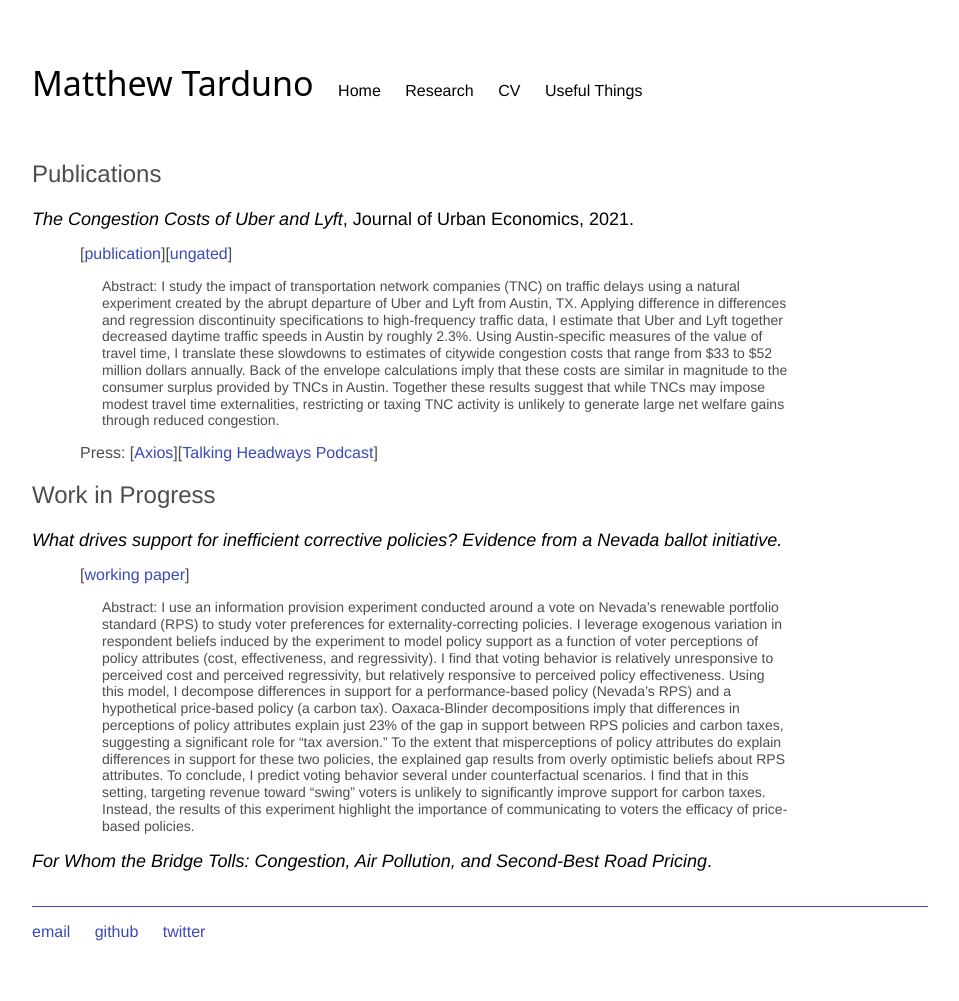
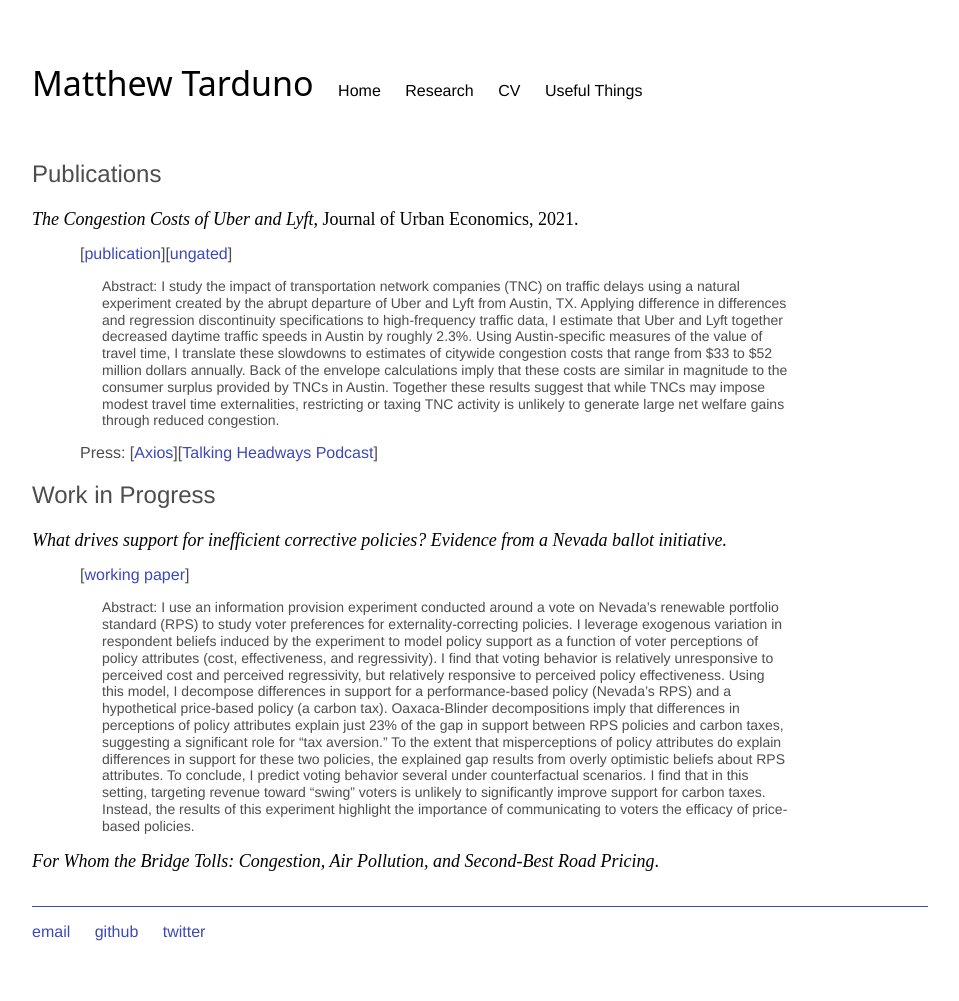
Before and after one commit to Matt-Tarduno/Matt-Tarduno.github.io, a Jekyll site: the page built from research/index.html, in a window 1280 px wide. Shown: the whole page, without its empty margins (160-1119 px from the left). Built offline with Jekyll 4.4.1, drawn with Linux system fonts in a browser that asks for light colours.

Commit message:
Update index.html

```diff
--- a/research/index.html
+++ b/research/index.html
@@ -9,7 +9,7 @@ sitemap:
 <br />
 <div class="blurb">
 	<h1>Publications</h1>
-	<p style="font-size:18px; font-style: Times; color: black" ><em>The Congestion Costs of Uber and Lyft</em>, Journal of Urban Economics, 2021.
+	<p style="font-size:18px; font-family: TimesNewRoman; color: black" ><em>The Congestion Costs of Uber and Lyft</em>, Journal of Urban Economics, 2021.
 	<p style="margin-left:3em">[<a href="https://doi.org/10.1016/j.jue.2020.103318" target="_blank">publication</a>][<a href="https://matt-tarduno.github.io/tnc/" target="_blank">ungated</a>]
 	<p style="font-size:14px; margin-left:5em; margin-right:10em; line-height: 1.2"> Abstract: I study the impact of transportation network companies (TNC) on traffic delays using a natural experiment created by the abrupt departure of Uber and Lyft from Austin, TX. Applying difference in
 differences and regression discontinuity specifications to high-frequency traffic data, I estimate that Uber
@@ -31,7 +31,7 @@ TNC activity is unlikely to generate large net welfare gains through reduced con
 
 <div class="blurb">
 	<h1>Work in Progress</h1>
-	<p style="font-size:18px; font-style: Times; color: black" ><em>What drives support for inefficient corrective policies? Evidence from a Nevada ballot initiative. </em>
+	<p style="font-size:18px; font-family: TimesNewRoman; color: black" ><em>What drives support for inefficient corrective policies? Evidence from a Nevada ballot initiative. </em>
 	<p style="margin-left:3em">[<a href="https://matt-tarduno.github.io/tnc/" target="_blank">working paper</a>]
 	<p style="font-size:14px; margin-left:5em; margin-right:10em; line-height: 1.2"> Abstract:
 	I use an information provision experiment conducted around a vote on Nevada’s renewable portfolio standard
@@ -54,7 +54,7 @@ TNC activity is unlikely to generate large net welfare gains through reduced con
 	  }
 	</style>
 
-	<p style="font-size:18px; font-style: Times; color: black" ><em>For Whom the Bridge Tolls: Congestion, Air Pollution, and Second-Best Road Pricing</em>.
+	<p style="font-size:18px; font-family: TimesNewRoman; color: black" ><em>For Whom the Bridge Tolls: Congestion, Air Pollution, and Second-Best Road Pricing</em>.
 	<p style="font-size:14px; margin-left:5em; margin-right:10em; line-height: 1.2"> </p>
 
 </div><!-- /.blurb -->
```
